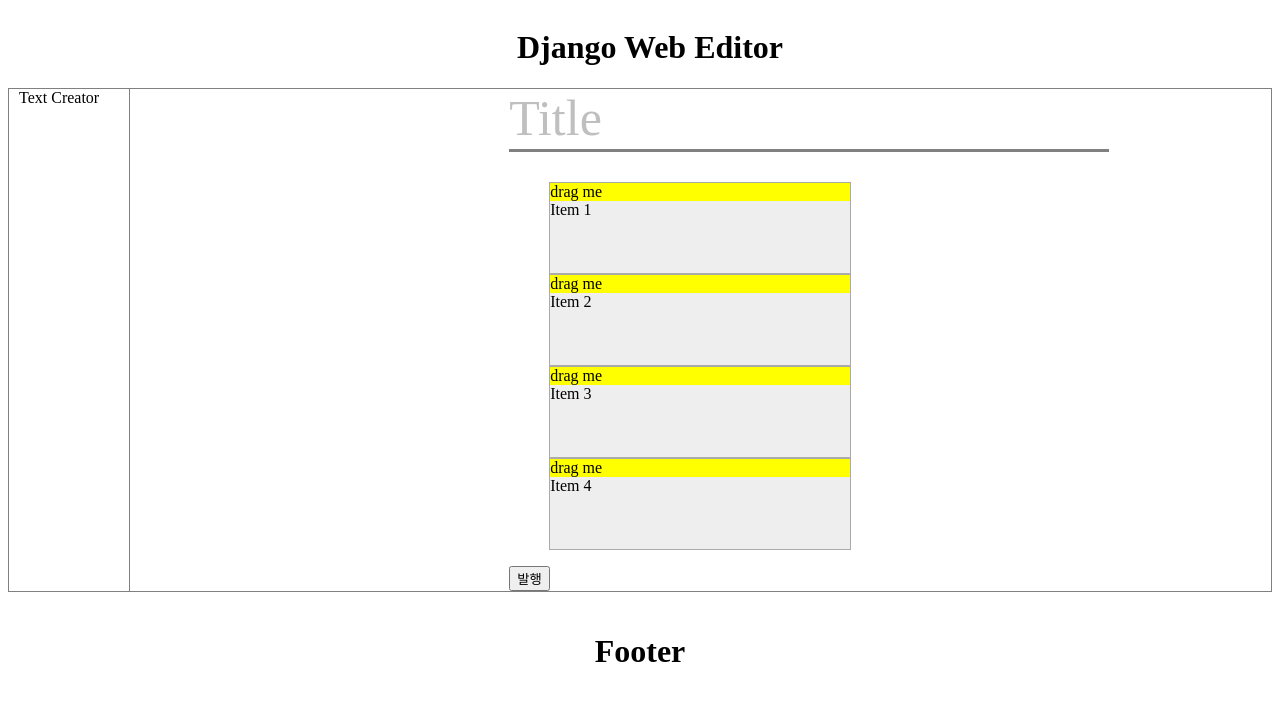
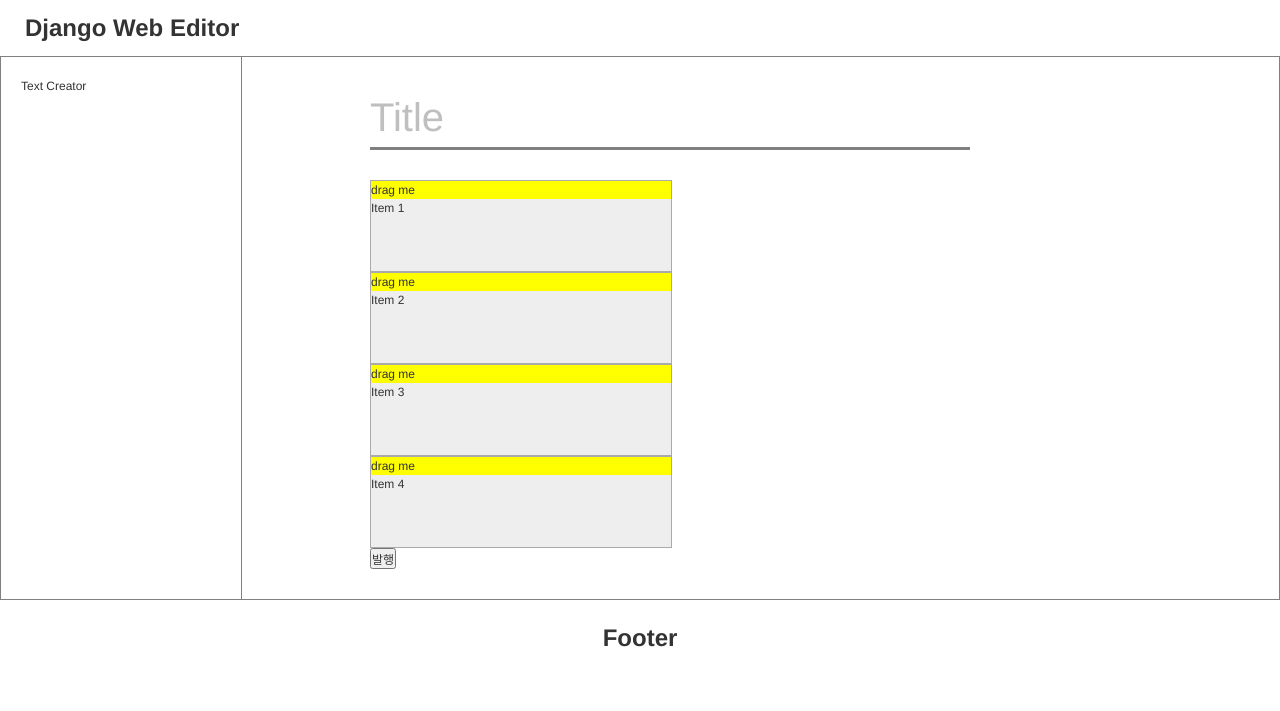
Before and after one commit to dbwodlf3/DjangoWebEditor, a Django app: page /editor/ in a window 1280 px wide. Shown: the top 711 px of the page. Run offline with Django 3.2, Linux system fonts and the light colour scheme; some libraries are stand-ins or nearby versions.

Commit message:
css reset + some layout corrections

```diff
--- a/editor/templates/editor/css.html
+++ b/editor/templates/editor/css.html
@@ -1,71 +1,141 @@
 <style>
-	header{
-		border-bottom: 1px solid gray;
-		padding-left: 20px;
-		text-align: center;
+    /* RESET */
+    body, div, dl, dt, dd, ul, ol, li, h1, h2, h3, h4, h5, h6, pre, code,
+	form, fieldset, legend, textarea, p, blockquote, th, td, input, select,
+	textarea, button {
+		margin: 0;
+		padding: 0;
 	}
 
-    footer{
+    fieldset, img {
+		border: 0 none;
+	}
+
+	dl, ul, ol, menu, li {
+		list-style:none;
+	}
+
+	blockquote, q {
+		quotes: none;
+	}
+    blockquote:before, blockquote:after, q:before, q:after {
+		content: '';
+		content: none;
+	}
+
+    input, select, textarea, button {
+		vertical-align: middle
+	}
+
+    button {
+		border:0 none;
+		background-color: transparent;
+		cursor:pointer;
+	}
+
+	body {
+		position: relative;
+		background: #fff;
+		-webkit-text-size-adjust: none;
+	}
+
+    body, th, td, input, select, textarea, button {
+		font-size: 12px;
+		line-height: 1.5;
+		font-family: Helvetica;
+		color:#333;
+	} /* color값은 디자인가이드에 맞게사용 */
+
+	a {
+		color: #3577e8;
+		text-decoration: none
+	}
+
+    a:active, a:hover {
+		text-decoration: underline
+	}
+
+    address, caption, cite, code, dfn, em, var {
+		font-style: normal;
+		font-weight:normal;
+	}
+
+    button::-moz-focus-inner,
+    input::-moz-focus-inner{
+		border:0;
+		padding:0;
+	}
+
+    /* LAYOUT */
+    header {
+		border-bottom: 1px solid gray;
+		padding: 10px 25px;
+		float: left;
+	}
+
+    footer {
 		border-top: 1px solid gray;
 		padding: 20px;
 		text-align: center;
 	}
 
-    .container{
+    .container {
 		display: flex;
 		flex-direction: column;
 	}
 
-    .content{
+    .content {
 		display: flex;
 	}
 
-    .content aside{
+    .content aside {
 		border-left: 1px solid gray;
 		border-right: 1px solid gray;
-		padding-left: 10px;
-		padding-right: 10px;
-		min-width: 100px;
-		max-width: 100px;
+		min-width: 200px;
+        max-width: 20%;
+        padding: 20px;
 		flex-grow: 1;
     }
 
-	.content main{
+	.content main {
 		border-right: 1px solid gray;
 		padding-left: 10px;
         flex-grow: 10;
-        padding-left: 30%;
+        padding: 30px;
+        padding-left: 10%;
     }
 
-	.editor{
-		font-size: 50px;
+	.editor {
+		font-size: 40px;
         max-width: 600px;
         min-height: 60px;
-        margin-bottom: 30px;
 		border-bottom: 3px solid gray;
         outline: none;
+		margin: 0 0 30px 0;
 	}
 
-	[contentEditable=true]:empty:not(:focus):before{
+	[contentEditable=true]:empty:not(:focus):before {
 		content: attr(data-text);
 		color: gray;
 		opacity: 0.5;
 	}
 
-	.textIteam{
+	.textIteam {
 		max-width: 600px;
     }
-</style>
-<style>
+
+    /* EDITOR */
     ul {
         list-style: none;
     }
+
     ul li {
         height: 90px;
         width: 300px;
         background-color: #eee;
         border: 1px solid #aaa;
     }
+
     .drag-handle {
         background-color: yellow;
     }
--- a/editor/templates/editor/layout.html
+++ b/editor/templates/editor/layout.html
@@ -1,12 +1,11 @@
 <!doctype html>
-<html lang=ko>
+<html lang="ko">
 	<head>
 		<meta charset="utf-8">
 		<title>Editor</title>
 		{% include "editor/css.html" %}
 		{% include "editor/javascript.html" %}
 	</head>
-
 	<body>
 		<div class="container">
 			<header>
```
Lines whose indentation alone changed are shown as unchanged.
